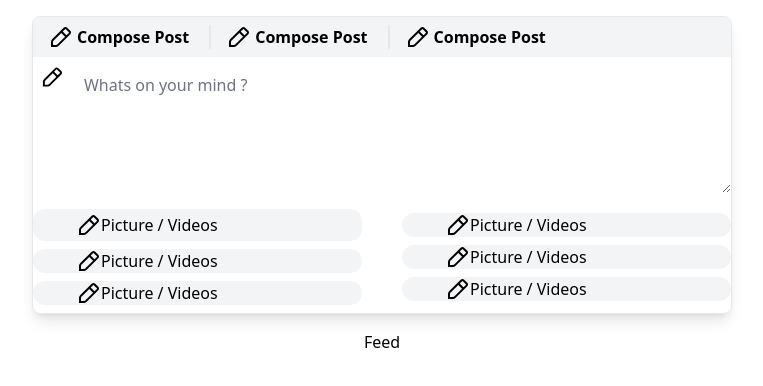
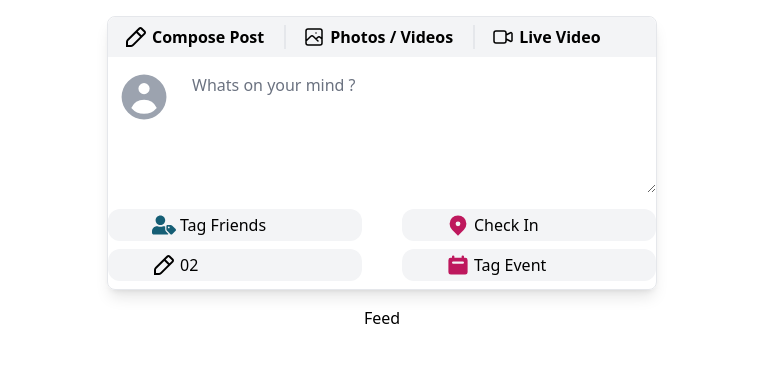
Before and after one commit to ParthaChangmai/assignmentFbGif, a React (Create React App) app: page / in a window 1280 px wide. Shown: the top 386 px of the page, without its empty margins (258-1021 px from the left). Built offline with nearby package versions, Linux system fonts and the light colour scheme.

Commit message:
updated svg and layout

```diff
--- a/src/container/Newpost.jsx
+++ b/src/container/Newpost.jsx
@@ -1,8 +1,8 @@
 import React, { useState } from 'react';
 
-const Newpost = () => {
+const NewPost = () => {
 	return (
-		<div className="flex flex-col w-[700px]  gap-2 border rounded-lg shadow-lg">
+		<div className="flex flex-col w-[550px]  gap-2 border rounded-lg shadow-lg">
 			<div className="flex bg-gray-100 rounded-tl-lg rounded-tr-lg">
 				<div className="flex  gap-1 px-4 py-2 font-semibold cursor-pointer ">
 					<svg
@@ -20,43 +20,54 @@ const Newpost = () => {
 				</div>
 				<div className="flex  gap-1 pl-0 py-2 font-semibold cursor-pointer ">
 					<svg
+						xmlns="http://www.w3.org/2000/svg"
 						width="24px"
 						height="24px"
+						fill="none"
 						viewBox="0 0 24 24"
-						xmlns="http://www.w3.org/2000/svg"
+						stroke="currentColor"
 					>
 						<path
-							fill-rule="evenodd"
-							d="M12.3023235,7.94519388 L4.69610276,15.549589 C4.29095108,15.9079238 4.04030835,16.4092335 4,16.8678295 L4,20.0029438 L7.06398288,20.004826 C7.5982069,19.9670062 8.09548693,19.7183782 8.49479322,19.2616227 L16.0567001,11.6997158 L12.3023235,7.94519388 Z M13.7167068,6.53115006 L17.4709137,10.2855022 L19.8647941,7.89162181 C19.9513987,7.80501747 20.0000526,7.68755666 20.0000526,7.56507948 C20.0000526,7.4426023 19.9513987,7.32514149 19.8647932,7.23853626 L16.7611243,4.13485646 C16.6754884,4.04854589 16.5589355,4 16.43735,4 C16.3157645,4 16.1992116,4.04854589 16.1135757,4.13485646 L13.7167068,6.53115006 Z M16.43735,2 C17.0920882,2 17.7197259,2.26141978 18.1781068,2.7234227 L21.2790059,5.82432181 C21.7406843,6.28599904 22.0000526,6.91216845 22.0000526,7.56507948 C22.0000526,8.21799052 21.7406843,8.84415992 21.2790068,9.30583626 L9.95750718,20.6237545 C9.25902448,21.4294925 8.26890003,21.9245308 7.1346,22.0023295 L2,22.0023295 L2,21.0023295 L2.00324765,16.7873015 C2.08843822,15.7328366 2.57866679,14.7523321 3.32649633,14.0934196 L14.6953877,2.72462818 C15.1563921,2.2608295 15.7833514,2 16.43735,2 Z"
+							strokeLinecap="round"
+							strokeLinejoin="round"
+							strokeWidth={1.5}
+							d="M4 16l4.586-4.586a2 2 0 012.828 0L16 16m-2-2l1.586-1.586a2 2 0 012.828 0L20 14m-6-6h.01M6 20h12a2 2 0 002-2V6a2 2 0 00-2-2H6a2 2 0 00-2 2v12a2 2 0 002 2z"
 						/>
 					</svg>
-					<span className="border-r-2 border-grey-500 pr-5">Compose Post</span>
+					<span className="border-r-2 border-grey-500 pr-5">
+						Photos / Videos
+					</span>
 				</div>
 				<div className="flex  gap-1 px-4 py-2 font-semibold cursor-pointer ">
 					<svg
+						xmlns="http://www.w3.org/2000/svg"
 						width="24px"
 						height="24px"
+						fill="none"
 						viewBox="0 0 24 24"
-						xmlns="http://www.w3.org/2000/svg"
+						stroke="currentColor"
 					>
 						<path
-							fill-rule="evenodd"
-							d="M12.3023235,7.94519388 L4.69610276,15.549589 C4.29095108,15.9079238 4.04030835,16.4092335 4,16.8678295 L4,20.0029438 L7.06398288,20.004826 C7.5982069,19.9670062 8.09548693,19.7183782 8.49479322,19.2616227 L16.0567001,11.6997158 L12.3023235,7.94519388 Z M13.7167068,6.53115006 L17.4709137,10.2855022 L19.8647941,7.89162181 C19.9513987,7.80501747 20.0000526,7.68755666 20.0000526,7.56507948 C20.0000526,7.4426023 19.9513987,7.32514149 19.8647932,7.23853626 L16.7611243,4.13485646 C16.6754884,4.04854589 16.5589355,4 16.43735,4 C16.3157645,4 16.1992116,4.04854589 16.1135757,4.13485646 L13.7167068,6.53115006 Z M16.43735,2 C17.0920882,2 17.7197259,2.26141978 18.1781068,2.7234227 L21.2790059,5.82432181 C21.7406843,6.28599904 22.0000526,6.91216845 22.0000526,7.56507948 C22.0000526,8.21799052 21.7406843,8.84415992 21.2790068,9.30583626 L9.95750718,20.6237545 C9.25902448,21.4294925 8.26890003,21.9245308 7.1346,22.0023295 L2,22.0023295 L2,21.0023295 L2.00324765,16.7873015 C2.08843822,15.7328366 2.57866679,14.7523321 3.32649633,14.0934196 L14.6953877,2.72462818 C15.1563921,2.2608295 15.7833514,2 16.43735,2 Z"
+							strokeLinecap="round"
+							strokeLinejoin="round"
+							strokeWidth={1.5}
+							d="M15 10l4.553-2.276A1 1 0 0121 8.618v6.764a1 1 0 01-1.447.894L15 14M5 18h8a2 2 0 002-2V8a2 2 0 00-2-2H5a2 2 0 00-2 2v8a2 2 0 002 2z"
 						/>
 					</svg>
-					<span className=" pr-5">Compose Post</span>
+					<span className=" pr-5">Live Video</span>
 				</div>
 			</div>
 			<div className="flex gap-2 pl-2">
 				<svg
-					width="24px"
-					height="24px"
-					viewBox="0 0 24 24"
 					xmlns="http://www.w3.org/2000/svg"
+					className="w-16 h-16 text-gray-400"
+					viewBox="0 0 20 20"
+					fill="currentColor"
 				>
 					<path
-						fill-rule="evenodd"
-						d="M12.3023235,7.94519388 L4.69610276,15.549589 C4.29095108,15.9079238 4.04030835,16.4092335 4,16.8678295 L4,20.0029438 L7.06398288,20.004826 C7.5982069,19.9670062 8.09548693,19.7183782 8.49479322,19.2616227 L16.0567001,11.6997158 L12.3023235,7.94519388 Z M13.7167068,6.53115006 L17.4709137,10.2855022 L19.8647941,7.89162181 C19.9513987,7.80501747 20.0000526,7.68755666 20.0000526,7.56507948 C20.0000526,7.4426023 19.9513987,7.32514149 19.8647932,7.23853626 L16.7611243,4.13485646 C16.6754884,4.04854589 16.5589355,4 16.43735,4 C16.3157645,4 16.1992116,4.04854589 16.1135757,4.13485646 L13.7167068,6.53115006 Z M16.43735,2 C17.0920882,2 17.7197259,2.26141978 18.1781068,2.7234227 L21.2790059,5.82432181 C21.7406843,6.28599904 22.0000526,6.91216845 22.0000526,7.56507948 C22.0000526,8.21799052 21.7406843,8.84415992 21.2790068,9.30583626 L9.95750718,20.6237545 C9.25902448,21.4294925 8.26890003,21.9245308 7.1346,22.0023295 L2,22.0023295 L2,21.0023295 L2.00324765,16.7873015 C2.08843822,15.7328366 2.57866679,14.7523321 3.32649633,14.0934196 L14.6953877,2.72462818 C15.1563921,2.2608295 15.7833514,2 16.43735,2 Z"
+						fillRule="evenodd"
+						d="M18 10a8 8 0 11-16 0 8 8 0 0116 0zm-6-3a2 2 0 11-4 0 2 2 0 014 0zm-2 4a5 5 0 00-4.546 2.916A5.986 5.986 0 0010 16a5.986 5.986 0 004.546-2.084A5 5 0 0010 11z"
+						clipRule="evenodd"
 					/>
 				</svg>
 				<textarea
@@ -70,7 +81,21 @@ const Newpost = () => {
 			</div>
 			<div className="grid grid-cols-2 items-center">
 				<div className="flex flex-col gap-2 my-2 mr-5">
-					<div className="bg-gray-100 flex py-1 px-11 rounded-xl ">
+					<div className="bg-gray-100 flex py-1 px-11 py-1 rounded-xl hover:bg-gray-200 ">
+						<svg
+							width="24px"
+							height="24px"
+							xmlns="http://www.w3.org/2000/svg"
+							className="text-cyan-800"
+							viewBox="0 0 640 512"
+							fill="currentColor"
+						>
+							<path d="M630.6 364.9l-90.3-90.2c-12-12-28.3-18.7-45.3-18.7h-79.3c-17.7 0-32 14.3-32 32v79.2c0 17 6.7 33.2 18.7 45.2l90.3 90.2c12.5 12.5 32.8 12.5 45.3 0l92.5-92.5c12.6-12.5 12.6-32.7.1-45.2zm-182.8-21c-13.3 0-24-10.7-24-24s10.7-24 24-24 24 10.7 24 24c0 13.2-10.7 24-24 24zm-223.8-88c70.7 0 128-57.3 128-128C352 57.3 294.7 0 224 0S96 57.3 96 128c0 70.6 57.3 127.9 128 127.9zm127.8 111.2V294c-12.2-3.6-24.9-6.2-38.2-6.2h-16.7c-22.2 10.2-46.9 16-72.9 16s-50.6-5.8-72.9-16h-16.7C60.2 287.9 0 348.1 0 422.3v41.6c0 26.5 21.5 48 48 48h352c15.5 0 29.1-7.5 37.9-18.9l-58-58c-18.1-18.1-28.1-42.2-28.1-67.9z" />
+						</svg>
+
+						<span className="font-medium pl-1">Tag Friends</span>
+					</div>
+					<div className="bg-gray-100 flex  px-11 py-1 rounded-xl hover:bg-gray-200">
 						<svg
 							width="24px"
 							height="24px"
@@ -82,79 +107,43 @@ const Newpost = () => {
 								d="M12.3023235,7.94519388 L4.69610276,15.549589 C4.29095108,15.9079238 4.04030835,16.4092335 4,16.8678295 L4,20.0029438 L7.06398288,20.004826 C7.5982069,19.9670062 8.09548693,19.7183782 8.49479322,19.2616227 L16.0567001,11.6997158 L12.3023235,7.94519388 Z M13.7167068,6.53115006 L17.4709137,10.2855022 L19.8647941,7.89162181 C19.9513987,7.80501747 20.0000526,7.68755666 20.0000526,7.56507948 C20.0000526,7.4426023 19.9513987,7.32514149 19.8647932,7.23853626 L16.7611243,4.13485646 C16.6754884,4.04854589 16.5589355,4 16.43735,4 C16.3157645,4 16.1992116,4.04854589 16.1135757,4.13485646 L13.7167068,6.53115006 Z M16.43735,2 C17.0920882,2 17.7197259,2.26141978 18.1781068,2.7234227 L21.2790059,5.82432181 C21.7406843,6.28599904 22.0000526,6.91216845 22.0000526,7.56507948 C22.0000526,8.21799052 21.7406843,8.84415992 21.2790068,9.30583626 L9.95750718,20.6237545 C9.25902448,21.4294925 8.26890003,21.9245308 7.1346,22.0023295 L2,22.0023295 L2,21.0023295 L2.00324765,16.7873015 C2.08843822,15.7328366 2.57866679,14.7523321 3.32649633,14.0934196 L14.6953877,2.72462818 C15.1563921,2.2608295 15.7833514,2 16.43735,2 Z"
 							/>
 						</svg>
-						<span className="text-bold">Picture / Videos</span>
-					</div>
-					<div className="bg-gray-100 flex  px-11 rounded-xl">
-						<svg
-							width="24px"
-							height="24px"
-							viewBox="0 0 24 24"
-							xmlns="http://www.w3.org/2000/svg"
-						>
-							<path
-								fill-rule="evenodd"
-								d="M12.3023235,7.94519388 L4.69610276,15.549589 C4.29095108,15.9079238 4.04030835,16.4092335 4,16.8678295 L4,20.0029438 L7.06398288,20.004826 C7.5982069,19.9670062 8.09548693,19.7183782 8.49479322,19.2616227 L16.0567001,11.6997158 L12.3023235,7.94519388 Z M13.7167068,6.53115006 L17.4709137,10.2855022 L19.8647941,7.89162181 C19.9513987,7.80501747 20.0000526,7.68755666 20.0000526,7.56507948 C20.0000526,7.4426023 19.9513987,7.32514149 19.8647932,7.23853626 L16.7611243,4.13485646 C16.6754884,4.04854589 16.5589355,4 16.43735,4 C16.3157645,4 16.1992116,4.04854589 16.1135757,4.13485646 L13.7167068,6.53115006 Z M16.43735,2 C17.0920882,2 17.7197259,2.26141978 18.1781068,2.7234227 L21.2790059,5.82432181 C21.7406843,6.28599904 22.0000526,6.91216845 22.0000526,7.56507948 C22.0000526,8.21799052 21.7406843,8.84415992 21.2790068,9.30583626 L9.95750718,20.6237545 C9.25902448,21.4294925 8.26890003,21.9245308 7.1346,22.0023295 L2,22.0023295 L2,21.0023295 L2.00324765,16.7873015 C2.08843822,15.7328366 2.57866679,14.7523321 3.32649633,14.0934196 L14.6953877,2.72462818 C15.1563921,2.2608295 15.7833514,2 16.43735,2 Z"
-							/>
-						</svg>
-						<span>Picture / Videos</span>
-					</div>
-					<div className="bg-gray-100 flex  px-11 rounded-xl">
-						<svg
-							width="24px"
-							height="24px"
-							viewBox="0 0 24 24"
-							xmlns="http://www.w3.org/2000/svg"
-						>
-							<path
-								fill-rule="evenodd"
-								d="M12.3023235,7.94519388 L4.69610276,15.549589 C4.29095108,15.9079238 4.04030835,16.4092335 4,16.8678295 L4,20.0029438 L7.06398288,20.004826 C7.5982069,19.9670062 8.09548693,19.7183782 8.49479322,19.2616227 L16.0567001,11.6997158 L12.3023235,7.94519388 Z M13.7167068,6.53115006 L17.4709137,10.2855022 L19.8647941,7.89162181 C19.9513987,7.80501747 20.0000526,7.68755666 20.0000526,7.56507948 C20.0000526,7.4426023 19.9513987,7.32514149 19.8647932,7.23853626 L16.7611243,4.13485646 C16.6754884,4.04854589 16.5589355,4 16.43735,4 C16.3157645,4 16.1992116,4.04854589 16.1135757,4.13485646 L13.7167068,6.53115006 Z M16.43735,2 C17.0920882,2 17.7197259,2.26141978 18.1781068,2.7234227 L21.2790059,5.82432181 C21.7406843,6.28599904 22.0000526,6.91216845 22.0000526,7.56507948 C22.0000526,8.21799052 21.7406843,8.84415992 21.2790068,9.30583626 L9.95750718,20.6237545 C9.25902448,21.4294925 8.26890003,21.9245308 7.1346,22.0023295 L2,22.0023295 L2,21.0023295 L2.00324765,16.7873015 C2.08843822,15.7328366 2.57866679,14.7523321 3.32649633,14.0934196 L14.6953877,2.72462818 C15.1563921,2.2608295 15.7833514,2 16.43735,2 Z"
-							/>
-						</svg>
-						<span>Picture / Videos</span>
+						<span className="font-medium pl-1">02</span>
 					</div>
 				</div>
 				<div className="flex flex-col gap-2 ml-5">
-					<div className="bg-gray-100 flex  px-11 rounded-xl">
+					<div className="bg-gray-100 flex  px-11 py-1 rounded-xl hover:bg-gray-200">
 						<svg
+							xmlns="http://www.w3.org/2000/svg"
 							width="24px"
 							height="24px"
-							viewBox="0 0 24 24"
-							xmlns="http://www.w3.org/2000/svg"
+							className="text-pink-700"
+							viewBox="0 0 20 20"
+							fill="currentColor"
 						>
 							<path
-								fill-rule="evenodd"
-								d="M12.3023235,7.94519388 L4.69610276,15.549589 C4.29095108,15.9079238 4.04030835,16.4092335 4,16.8678295 L4,20.0029438 L7.06398288,20.004826 C7.5982069,19.9670062 8.09548693,19.7183782 8.49479322,19.2616227 L16.0567001,11.6997158 L12.3023235,7.94519388 Z M13.7167068,6.53115006 L17.4709137,10.2855022 L19.8647941,7.89162181 C19.9513987,7.80501747 20.0000526,7.68755666 20.0000526,7.56507948 C20.0000526,7.4426023 19.9513987,7.32514149 19.8647932,7.23853626 L16.7611243,4.13485646 C16.6754884,4.04854589 16.5589355,4 16.43735,4 C16.3157645,4 16.1992116,4.04854589 16.1135757,4.13485646 L13.7167068,6.53115006 Z M16.43735,2 C17.0920882,2 17.7197259,2.26141978 18.1781068,2.7234227 L21.2790059,5.82432181 C21.7406843,6.28599904 22.0000526,6.91216845 22.0000526,7.56507948 C22.0000526,8.21799052 21.7406843,8.84415992 21.2790068,9.30583626 L9.95750718,20.6237545 C9.25902448,21.4294925 8.26890003,21.9245308 7.1346,22.0023295 L2,22.0023295 L2,21.0023295 L2.00324765,16.7873015 C2.08843822,15.7328366 2.57866679,14.7523321 3.32649633,14.0934196 L14.6953877,2.72462818 C15.1563921,2.2608295 15.7833514,2 16.43735,2 Z"
+								fillRule="evenodd"
+								d="M5.05 4.05a7 7 0 119.9 9.9L10 18.9l-4.95-4.95a7 7 0 010-9.9zM10 11a2 2 0 100-4 2 2 0 000 4z"
+								clipRule="evenodd"
 							/>
 						</svg>
-						<span>Picture / Videos</span>
+						<span className="font-medium pl-1">Check In</span>
 					</div>
-					<div className="bg-gray-100 flex  px-11 rounded-xl">
+					<div className="bg-gray-100 flex  px-11 py-1 rounded-xl hover:bg-gray-200">
 						<svg
+							xmlns="http://www.w3.org/2000/svg"
 							width="24px"
 							height="24px"
-							viewBox="0 0 24 24"
-							xmlns="http://www.w3.org/2000/svg"
+							className="text-pink-700"
+							viewBox="0 0 20 20"
+							fill="currentColor"
 						>
 							<path
-								fill-rule="evenodd"
-								d="M12.3023235,7.94519388 L4.69610276,15.549589 C4.29095108,15.9079238 4.04030835,16.4092335 4,16.8678295 L4,20.0029438 L7.06398288,20.004826 C7.5982069,19.9670062 8.09548693,19.7183782 8.49479322,19.2616227 L16.0567001,11.6997158 L12.3023235,7.94519388 Z M13.7167068,6.53115006 L17.4709137,10.2855022 L19.8647941,7.89162181 C19.9513987,7.80501747 20.0000526,7.68755666 20.0000526,7.56507948 C20.0000526,7.4426023 19.9513987,7.32514149 19.8647932,7.23853626 L16.7611243,4.13485646 C16.6754884,4.04854589 16.5589355,4 16.43735,4 C16.3157645,4 16.1992116,4.04854589 16.1135757,4.13485646 L13.7167068,6.53115006 Z M16.43735,2 C17.0920882,2 17.7197259,2.26141978 18.1781068,2.7234227 L21.2790059,5.82432181 C21.7406843,6.28599904 22.0000526,6.91216845 22.0000526,7.56507948 C22.0000526,8.21799052 21.7406843,8.84415992 21.2790068,9.30583626 L9.95750718,20.6237545 C9.25902448,21.4294925 8.26890003,21.9245308 7.1346,22.0023295 L2,22.0023295 L2,21.0023295 L2.00324765,16.7873015 C2.08843822,15.7328366 2.57866679,14.7523321 3.32649633,14.0934196 L14.6953877,2.72462818 C15.1563921,2.2608295 15.7833514,2 16.43735,2 Z"
+								fillRule="evenodd"
+								d="M6 2a1 1 0 00-1 1v1H4a2 2 0 00-2 2v10a2 2 0 002 2h12a2 2 0 002-2V6a2 2 0 00-2-2h-1V3a1 1 0 10-2 0v1H7V3a1 1 0 00-1-1zm0 5a1 1 0 000 2h8a1 1 0 100-2H6z"
+								clipRule="evenodd"
 							/>
 						</svg>
-						<span>Picture / Videos</span>
-					</div>
-					<div className="bg-gray-100 flex  px-11 rounded-xl">
-						<svg
-							width="24px"
-							height="24px"
-							viewBox="0 0 24 24"
-							xmlns="http://www.w3.org/2000/svg"
-						>
-							<path
-								fill-rule="evenodd"
-								d="M12.3023235,7.94519388 L4.69610276,15.549589 C4.29095108,15.9079238 4.04030835,16.4092335 4,16.8678295 L4,20.0029438 L7.06398288,20.004826 C7.5982069,19.9670062 8.09548693,19.7183782 8.49479322,19.2616227 L16.0567001,11.6997158 L12.3023235,7.94519388 Z M13.7167068,6.53115006 L17.4709137,10.2855022 L19.8647941,7.89162181 C19.9513987,7.80501747 20.0000526,7.68755666 20.0000526,7.56507948 C20.0000526,7.4426023 19.9513987,7.32514149 19.8647932,7.23853626 L16.7611243,4.13485646 C16.6754884,4.04854589 16.5589355,4 16.43735,4 C16.3157645,4 16.1992116,4.04854589 16.1135757,4.13485646 L13.7167068,6.53115006 Z M16.43735,2 C17.0920882,2 17.7197259,2.26141978 18.1781068,2.7234227 L21.2790059,5.82432181 C21.7406843,6.28599904 22.0000526,6.91216845 22.0000526,7.56507948 C22.0000526,8.21799052 21.7406843,8.84415992 21.2790068,9.30583626 L9.95750718,20.6237545 C9.25902448,21.4294925 8.26890003,21.9245308 7.1346,22.0023295 L2,22.0023295 L2,21.0023295 L2.00324765,16.7873015 C2.08843822,15.7328366 2.57866679,14.7523321 3.32649633,14.0934196 L14.6953877,2.72462818 C15.1563921,2.2608295 15.7833514,2 16.43735,2 Z"
-							/>
-						</svg>
-						<span>Picture / Videos</span>
+						<span className="font-medium pl-1"> Tag Event</span>
 					</div>
 				</div>
 			</div>
@@ -162,4 +151,4 @@ const Newpost = () => {
 	);
 };
 
-export default Newpost;
+export default NewPost;
```
